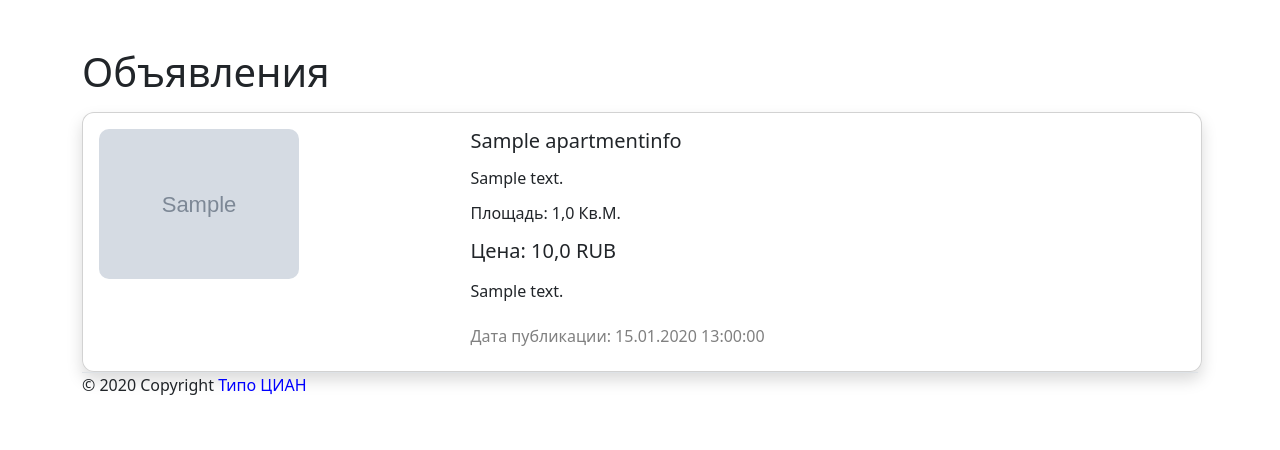
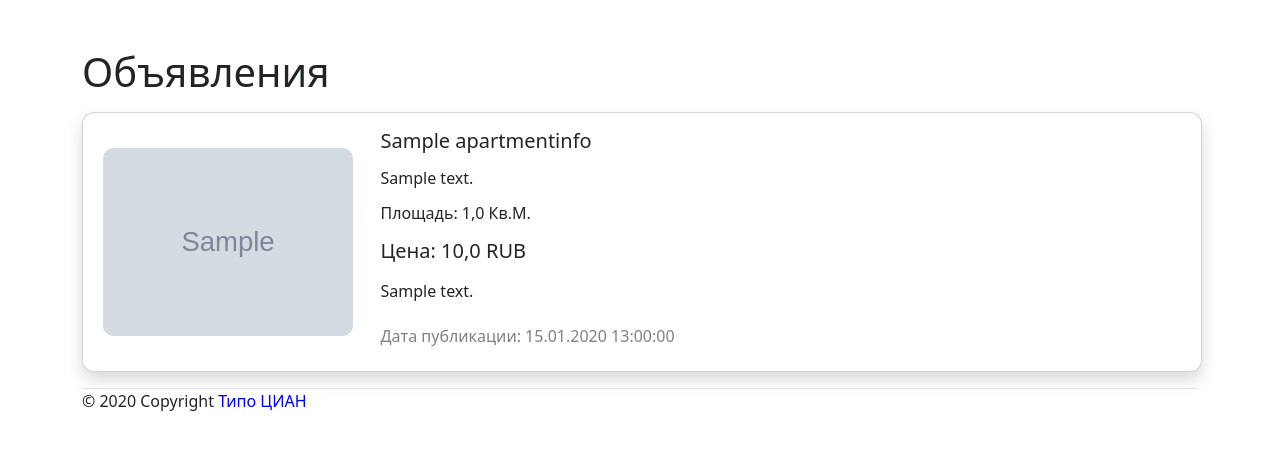
Before and after one commit to rostisluvvv/apartment_search_service, a Django app: page /main_page/ in a window 1280 px wide. Shown: the part 66-516 px from the top of the page. Run offline with Django 4.2, Linux system fonts and the light colour scheme; tables that the repository leaves empty hold one stand-in row (values such as "Sample post"); grey boxes marked "Sample" are stand-in pictures; some libraries are stand-ins or nearby versions.

Commit message:
верска работает

```diff
--- a/config/templates/includes/header.html
+++ b/config/templates/includes/header.html
@@ -17,6 +17,7 @@
       <a href="{% url 'main_page:add' %}" type="button" class="btn btn-primary">Добавить объявление</a>
 
 
+
     </div>
   </nav>
 </header>
--- a/config/templates/main_page/includes/post_detail.html
+++ b/config/templates/main_page/includes/post_detail.html
@@ -1,28 +1,28 @@
 <p>
 <div class="shadow" style="width: 70rem; border-radius: 12px;">
   <div class="card" style="width: 70rem; border-radius: 12px;">
-
     <div class="card-body">
-
-    <div class="col-4 re-3  ">
-      <img src="/main_page{{ apart.photo.url }}" width="200px" style="border-radius: 10px; float:left">
+      <div class="row">
+        <div class="col-3 p-3 d-flex align-items-center">
+          <img src="/main_page{{ apart.photo.url }}" width="250px" style="border-radius: 10px; float:left">
         </div>
-
-    <div class="col-6 d-grid gap-2 mx-auto ">
-
+        <div class="col-7 d-grid gap-2 mx-1">
           <h5 class="card-title">{{ apart.title }}</h5>
           <h6 class="card-title">{{ apart.address }}</h6>
           <h6 class="card-title">Площадь: {{ apart.apartment_area }} Кв.М.</h6>
           <h5 class="card-title">Цена: {{ apart.price }} RUB</h5>
           <p class="card-text">{{ apart.content|safe|truncatechars:200 }}</p>
-      <h6 class="card-title" style="color:grey" >Дата публикации: {{ apart.published|date:"d.m.Y H:i:s" }}</h6>
-    </div>
-
-
-
-
-
-
+          <h6 class="card-title" style="color:grey">Дата публикации: {{ apart.published|date:"d.m.Y H:i:s" }}</h6>
         </div>
       </div>
     </div>
+  </div>
+</div>
+</p>
+
+<!--
+
+          <a type="button" class="btn btn-primary col-md-4">{{ apart.contact }}</a>
+          <a type="button" class="btn btn-secondary col-md-4">Написать</a>
+
+!-->
```
Lines whose indentation alone changed are shown as unchanged.
